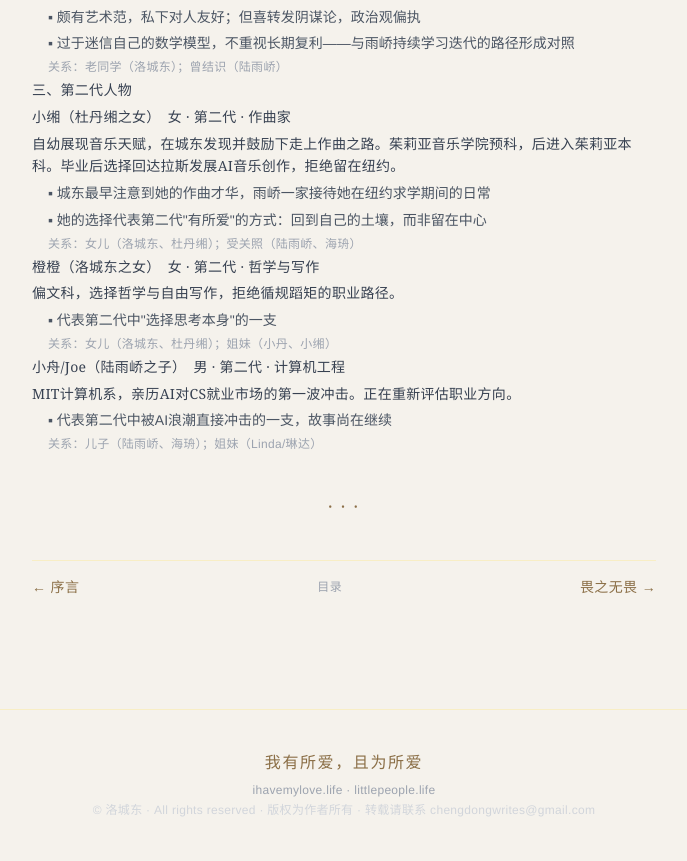
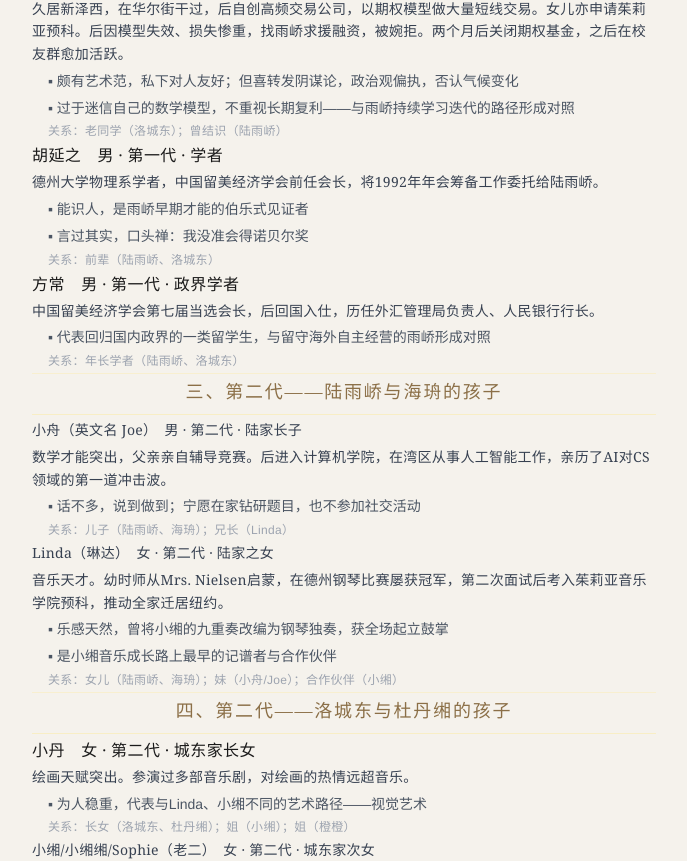
Before and after one commit to chengdongwrites/ihavemylove, a Next.js app: page /characters in a window 1280 px wide. Shown: the part 1426-2287 px from the top of the page, without its empty margins (296-983 px from the left). Built offline with nearby package versions, Linux system fonts and the light colour scheme.

Commit message:
人物结构说明 — 全面更新至主文件版本

```diff
--- a/src/app/characters/page.tsx
+++ b/src/app/characters/page.tsx
@@ -6,21 +6,28 @@ export const metadata = {
   title: '人物结构说明 · 我有所爱，且为所爱',
 }
 
-const SECTION_NUM_RE = /^[一二三四五六七八九十]+[、．。\s]*$/
+const SECTION_NUM_RE = /^[一二三四五六七八九十]+[、]/
 const PERSON_HEADER_RE = /^[\u4e00-\u9fa5A-Za-z]+[\u3000　\s]+[男女]/
 
 function renderCharacters(text: string) {
   const lines = text.split('\n\n').filter(l => l.trim())
   const elements: React.ReactNode[] = []
   let key = 0
+  let sectionCount = 0
 
   for (const block of lines) {
     const trimmed = block.trim()
     if (!trimmed || trimmed === '人物结构说明') continue
 
     if (SECTION_NUM_RE.test(trimmed)) {
+      if (sectionCount > 0) {
+        elements.push(
+          <div key={key++} className="w-full h-px bg-amber-200/30 dark:bg-gray-800/50 mt-12 mb-2" />
+        )
+      }
+      sectionCount++
       elements.push(
-        <h2 key={key++} className="chapter-title text-lg text-accent dark:text-amber-400 text-center mt-10 mb-4 tracking-widest border-b border-amber-200/40 dark:border-gray-800 pb-2">
+        <h2 key={key++} className="chapter-title text-lg text-accent dark:text-amber-400 text-center mt-6 mb-4 tracking-widest border-b border-amber-200/40 dark:border-gray-800 pb-2">
           {trimmed}
         </h2>
       )
@@ -140,41 +147,95 @@ Kamal　男 · 陆雨峤前同事
 
 王毅爽　男 · 第一代 · 洛城东老同学
 
-久居新泽西，在华尔街干过，后自创高频交易公司，以期权模型做大量短线交易。女儿亦申请茱莉亚预科。后因模型失效、损失惨重，找雨峤求援融资，被婉拒。两个月后关闭期权基金。
+久居新泽西，在华尔街干过，后自创高频交易公司，以期权模型做大量短线交易。女儿亦申请茱莉亚预科。后因模型失效、损失惨重，找雨峤求援融资，被婉拒。两个月后关闭期权基金，之后在校友群愈加活跃。
 
-▪ 颇有艺术范，私下对人友好；但喜转发阴谋论，政治观偏执
+▪ 颇有艺术范，私下对人友好；但喜转发阴谋论，政治观偏执，否认气候变化
 
 ▪ 过于迷信自己的数学模型，不重视长期复利——与雨峤持续学习迭代的路径形成对照
 
 关系：老同学（洛城东）；曾结识（陆雨峤）
 
-三、第二代人物
+胡延之　男 · 第一代 · 学者
 
-小缃（杜丹缃之女）　女 · 第二代 · 作曲家
+德州大学物理系学者，中国留美经济学会前任会长，将1992年年会筹备工作委托给陆雨峤。
 
-自幼展现音乐天赋，在城东发现并鼓励下走上作曲之路。茱莉亚音乐学院预科，后进入茱莉亚本科。毕业后选择回达拉斯发展AI音乐创作，拒绝留在纽约。
+▪ 能识人，是雨峤早期才能的伯乐式见证者
 
-▪ 城东最早注意到她的作曲才华，雨峤一家接待她在纽约求学期间的日常
+▪ 言过其实，口头禅：我没准会得诺贝尔奖
 
-▪ 她的选择代表第二代"有所爱"的方式：回到自己的土壤，而非留在中心
+关系：前辈（陆雨峤、洛城东）
 
-关系：女儿（洛城东、杜丹缃）；受关照（陆雨峤、海珘）
+方常　男 · 第一代 · 政界学者
 
-橙橙（洛城东之女）　女 · 第二代 · 哲学与写作
+中国留美经济学会第七届当选会长，后回国入仕，历任外汇管理局负责人、人民银行行长。
 
-偏文科，选择哲学与自由写作，拒绝循规蹈矩的职业路径。
+▪ 代表回归国内政界的一类留学生，与留守海外自主经营的雨峤形成对照
 
-▪ 代表第二代中"选择思考本身"的一支
+关系：年长学者（陆雨峤、洛城东）
 
-关系：女儿（洛城东、杜丹缃）；姐妹（小丹、小缃）
+三、第二代——陆雨峤与海珘的孩子
 
-小舟/Joe（陆雨峤之子）　男 · 第二代 · 计算机工程
+小舟（英文名 Joe）　男 · 第二代 · 陆家长子
 
-MIT计算机系，亲历AI对CS就业市场的第一波冲击。正在重新评估职业方向。
+数学才能突出，父亲亲自辅导竞赛。后进入计算机学院，在湾区从事人工智能工作，亲历了AI对CS领域的第一道冲击波。
 
-▪ 代表第二代中被AI浪潮直接冲击的一支，故事尚在继续
+▪ 话不多，说到做到；宁愿在家钻研题目，也不参加社交活动
 
-关系：儿子（陆雨峤、海珘）；姐妹（Linda/琳达）`
+关系：儿子（陆雨峤、海珘）；兄长（Linda）
+
+Linda（琳达）　女 · 第二代 · 陆家之女
+
+音乐天才。幼时师从Mrs. Nielsen启蒙，在德州钢琴比赛屡获冠军，第二次面试后考入茱莉亚音乐学院预科，推动全家迁居纽约。
+
+▪ 乐感天然，曾将小缃的九重奏改编为钢琴独奏，获全场起立鼓掌
+
+▪ 是小缃音乐成长路上最早的记谱者与合作伙伴
+
+关系：女儿（陆雨峤、海珘）；妹（小舟/Joe）；合作伙伴（小缃）
+
+四、第二代——洛城东与杜丹缃的孩子
+
+小丹　女 · 第二代 · 城东家长女
+
+绘画天赋突出。参演过多部音乐剧，对绘画的热情远超音乐。
+
+▪ 为人稳重，代表与Linda、小缃不同的艺术路径——视觉艺术
+
+关系：长女（洛城东、杜丹缃）；姐（小缃）；姐（橙橙）
+
+小缃/小缃缃/Sophie（老二）　女 · 第二代 · 城东家次女
+
+全书天赋最突出的人物。二岁半画兔子，五岁自创曲子，在Lambert教授指导下由小品写至交响乐，九岁获全国性作曲奖，后考入茱莉亚音乐学院预科，赴纽约住在陆家。
+
+▪ 不循规蹈矩，天马行空；与Linda合作紧密，代表下一代音乐与技术结合的探索
+
+关系：女儿（洛城东、杜丹缃）；妹（小丹）；姐（橙橙）；学生（Lambert教授）；合作伙伴（Linda）
+
+橙橙　男 · 第二代 · 城东家幼子
+
+从活泼到文静，后选择哲学方向，走向自由思考与创作的路径。
+
+▪ 是第二代中精神路径最开放的一位，象征新一代的人文追求
+
+关系：儿子（洛城东、杜丹缃）；弟弟（小丹、小缃）
+
+五、音乐教师
+
+Mrs. Nielsen　女 · 配角 · 音乐启蒙老师
+
+退休小学音乐教师，住在城东家附近，笃信基督教。Linda的钢琴启蒙老师，也为小缃打下记谱基础，善于识别天才。
+
+▪ 满面笑容，耐心细致，是两个孩子音乐之路的第一位引路人
+
+关系：老师（Linda、小缃）
+
+Lambert 教授　男 · 配角 · 作曲导师
+
+大学作曲教授，住东湾，三藩市音乐学院任职。发现小缃的粗稿已自然形成回旋曲式，此后长期指导她从小品写至交响曲规模。
+
+▪ 热情专业，对有天赋的孩子投入极大精力与耐心
+
+关系：导师（小缃）`
 
 export default function CharactersPage() {
   return (
```
